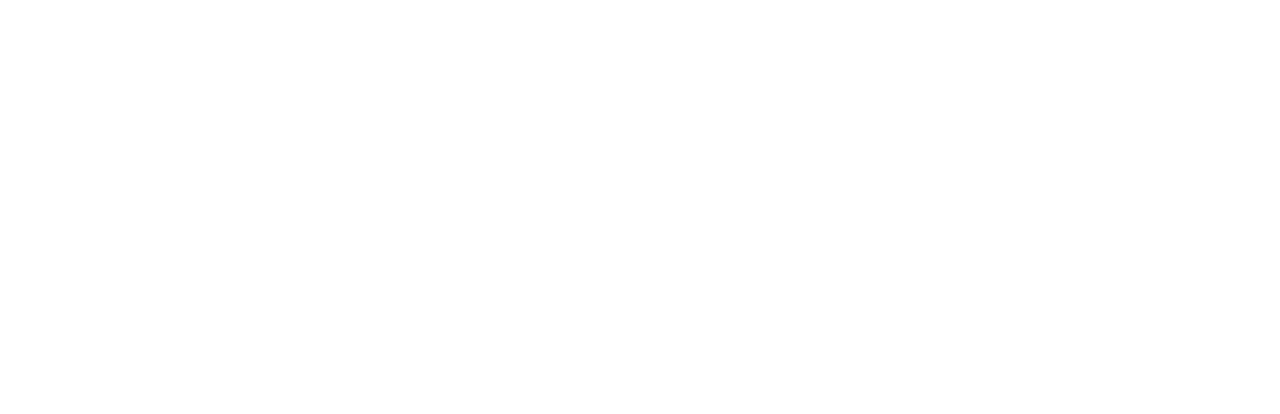
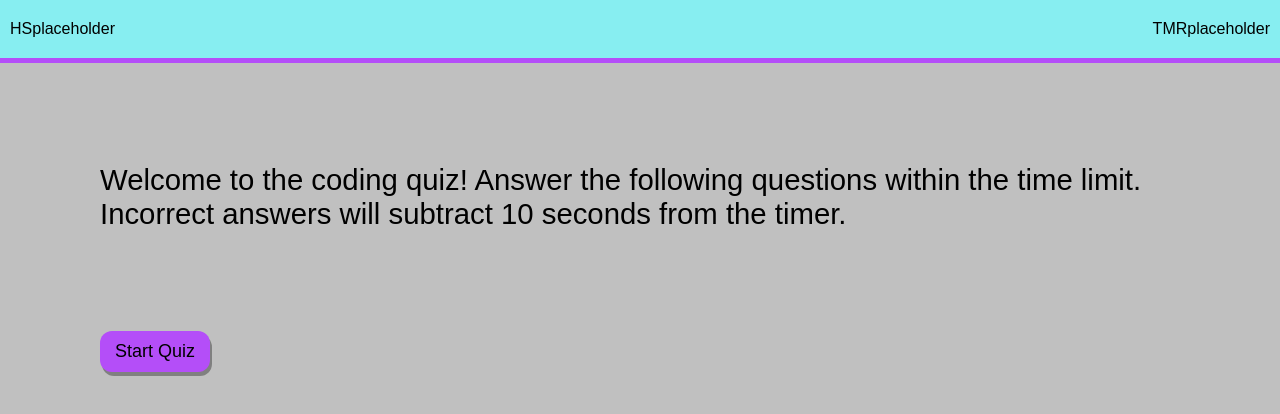
Before and after one commit to BenPaulat/code-quiz, a plain HTML site: page index.html in a window 1280 px wide. Drawn offline with Linux system fonts and the light colour scheme.

Commit message:
basic page html setup and css formatting began

```diff
--- a/assets/css/style.css
+++ b/assets/css/style.css
@@ -0,0 +1,54 @@
+/* Global styling */
+* {
+    margin: 0;
+    padding: 0;
+    box-sizing: border-box;
+}
+
+body {
+    background-color: #c0c0c0;
+    font-family: Arial, Helvetica, sans-serif;
+}
+
+/* Header styling */
+header {
+    background-color: rgb(135, 238, 241);
+    display: flex;
+    justify-content: space-between;
+    align-items: center;
+    padding: 20px 10px;
+    width: 100%;
+    border-bottom: 5px solid rgb(180, 78, 248);
+}
+
+/* Page styling */
+.question {
+    font-size: 22pt;
+    font-style: bold;
+    margin: 100px 100px;
+}
+
+.answer-choices {
+    margin: 20px 100px;
+}
+
+.btn {
+    outline: none;
+    border: none;
+    padding: 10px 15px;
+    border-radius: 12px;
+    background: rgb(180, 78, 248);
+    font-size: 18px;
+    top: -3px;
+    box-shadow: 2px 4px gray;
+}
+
+.btn:hover {
+    box-shadow: 1px 2px gray;
+    top: -2px;
+}
+
+.btn:active {
+    box-shadow: 0 0px gray;
+    top: 0;
+}
--- a/index.html
+++ b/index.html
@@ -4,9 +4,28 @@
     <meta charset="UTF-8">
     <meta http-equiv="X-UA-Compatible" content="IE=edge">
     <meta name="viewport" content="width=device-width, initial-scale=1.0">
-    <title>Document</title>
+    <title>Code Quiz</title>
+    <link rel="stylesheet" href="./assets/css/style.css">
 </head>
 <body>
+    <!-- Header w/high score and timer -->
+    <header>
+        <div class="view-high-score">HSplaceholder</div>
+        <div class="timer">TMRplaceholder</div>
+    </header>
 
+    <!-- Main content on page -->
+    <main>
+        <div class="question">
+            Welcome to the coding quiz! Answer the following questions within the time limit. Incorrect answers will subtract 10 seconds from the timer.
+        </div>
+        <div class="answer-choices">
+            <button class="btn">
+                Start Quiz
+            </button>
+        </div>
+        <div class="response"></div>
+    </main>
+    <script src="./assets/js/script.js"></script>
 </body>
 </html>
```
